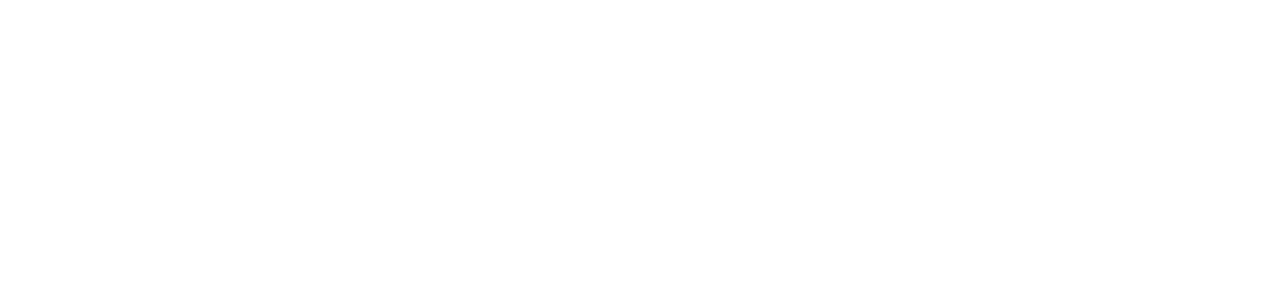
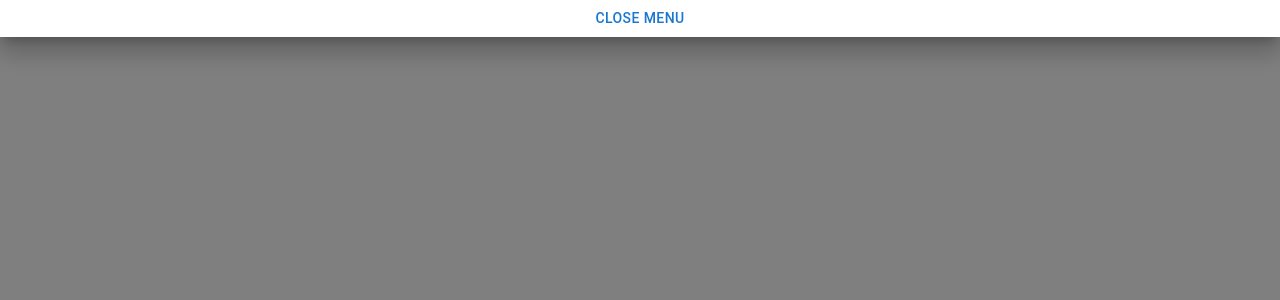
Before and after one commit to Predator7821/Project-1, a React (Create React App) app in the folder client/: page / in a window 1280 px wide. Shown: the top 300 px of the page. Built offline with nearby package versions, Linux system fonts and the light colour scheme.

Commit message:
tried to add a drawer menu

```diff
--- a/client/src/App.js
+++ b/client/src/App.js
@@ -1,9 +1,15 @@
-import './App.css';
-import Test from './comps/Test';
+import { Button } from "@mui/material";
+import { useState } from "react";
+import "./App.css";
+import Menu from "./comps/Menu";
+import Test from "./comps/Test";
 
 function App() {
+  const [menu, setMenu] = useState(false);
   return (
     <div>
+      <Button onClick={() => setMenu(true)}>menu</Button>
+      <Menu menu={menu} setMenu={setMenu} />
       <Test />
     </div>
   );
--- /dev/null
+++ b/client/src/comps/Menu.css
@@ -0,0 +1,5 @@
+.centersize{
+    display: flex;
+    justify-content: center;
+    align-items: center;
+}
--- /dev/null
+++ b/client/src/comps/Menu.js
@@ -0,0 +1,22 @@
+import React, { useContext } from "react";
+import Drawer from "@mui/material/Drawer";
+import "./Menu.css";
+import { Button } from "@mui/material";
+const Menu = (menu, setMenu) => {
+  return (
+    <div>
+      <Drawer
+        anchor={"top"}
+        variant={"temporary"}
+        open={menu}
+        onClose={() => setMenu(false)}
+      >
+        <div className="centersize">
+          <Button onClick={() => setMenu(false)}>close menu</Button>
+        </div>
+      </Drawer>
+    </div>
+  );
+};
+
+export default Menu;
```
Also changed, not shown: client/package.json (+7 -0 lines), client/src/context/ToggleDrawer.js (added), 1 other file (tests, documents, lock files or other folders).
